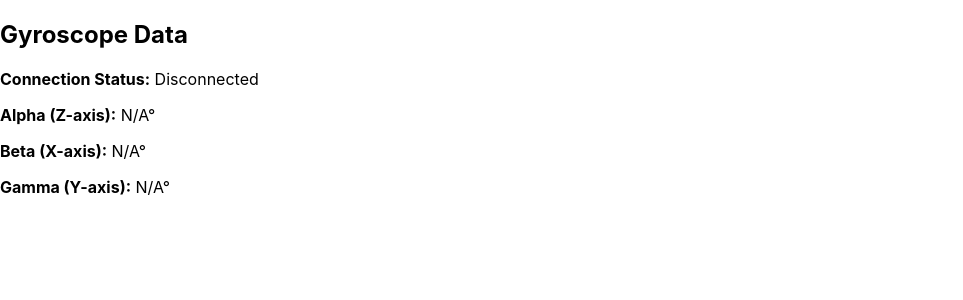
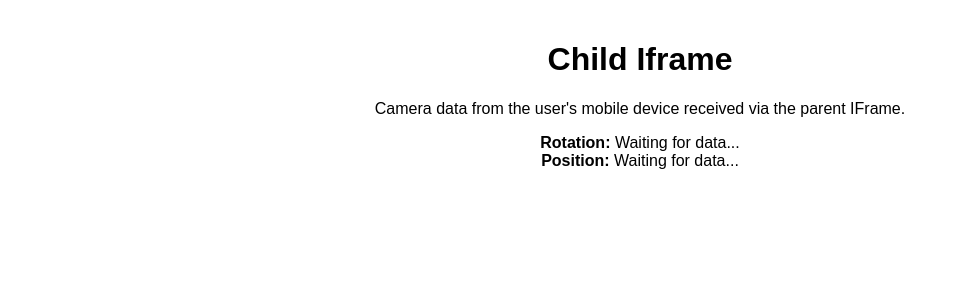
Before and after one commit to SRYVPRASAD/gyroscope-app, a React (Create React App) app: page /cameradata in a window 1280 px wide. Shown: the top 300 px of the page, without its empty margins (0-963 px from the left). Built offline with nearby package versions, Linux system fonts and the light colour scheme.

Commit message:
routing working

```diff
--- a/package.json
+++ b/package.json
@@ -6,6 +6,7 @@
     "cra-template": "1.2.0",
     "react": "^18.2.0",
     "react-dom": "^18.2.0",
+    "react-router-dom": "^7.1.3",
     "react-scripts": "5.0.1",
     "yarn": "^1.22.22"
   },
--- a/src/App.js
+++ b/src/App.js
@@ -1,23 +1,21 @@
+import { Route, BrowserRouter as Router, Routes } from 'react-router-dom';
 import './App.css';
+import CameraDataViewer from './components/CameraDataViewer';
 import GyroscopeDataReceiver from './components/GyroDataRecevier';
-// import GyroscopeDataViewer from './components/Gyroscope';
+import GyroscopeDataViewer from './components/Gyroscope';
+
 
 function App() {
   return (
-    <>
-      <GyroscopeDataReceiver />
-      {/* <GyroscopeDataViewer /> */}
-      {/* <div className="App">
-        <GyroscopeDataViewer />
-      </div>
-      <div className="App1">
-        <header className="-header">
-          // {/* <img src={logo} className="App-logo" alt="logo" />
-      <p> Open this website on your mobile device and give access and shake it to view the data.</p>
-    </header >
-      </div > */
-      }
-    </>
+
+    <Router>
+      <Routes>
+        <Route path="/" element={<GyroscopeDataReceiver />} />
+        <Route path="/viewer" element={<GyroscopeDataViewer />} />
+        <Route path="/cameradata" element={<CameraDataViewer />} />
+      </Routes>
+    </Router>
+
   );
 }
 
--- /dev/null
+++ b/src/components/CameraDataViewer.jsx
@@ -0,0 +1,42 @@
+import React, { useEffect, useState } from "react";
+
+const CameraDataViewer = () => {
+  const [rotation, setRotation] = useState(null);
+  const [position, setPosition] = useState(null);
+
+  useEffect(() => {
+    const handleMessage = (event) => {
+      // Validate the origin if necessary
+      console.log("Received data:", event.data);
+
+      // Update state with received data
+      if (event.data.rotation && event.data.position) {
+        setRotation(event.data.rotation);
+        setPosition(event.data.position);
+      }
+    };
+
+    // Add event listener for messages from parent
+    window.addEventListener("message", handleMessage);
+
+    // Cleanup event listener on unmount
+    return () => {
+      window.removeEventListener("message", handleMessage);
+    };
+  }, []);
+
+  return (
+    <div style={{ padding: "20px", textAlign: "center", fontFamily: "Arial" }}>
+      <h1>Child Iframe</h1>
+      <p>Camera data from the user's mobile device received via the parent IFrame.</p>
+      <div>
+        <strong>Rotation:</strong> {rotation ? JSON.stringify(rotation) : "Waiting for data..."}
+      </div>
+      <div>
+        <strong>Position:</strong> {position ? JSON.stringify(position) : "Waiting for data..."}
+      </div>
+    </div >
+  );
+};
+
+export default CameraDataViewer;
--- a/src/components/GyroDataRecevier.js
+++ b/src/components/GyroDataRecevier.jsx
@@ -1,4 +1,5 @@
 import React, { useEffect, useState } from 'react';
+import { Link } from 'react-router-dom';
 
 const GyroscopeDataReceiver = () => {
   const [gyroData, setGyroData] = useState({
@@ -45,6 +46,10 @@ const GyroscopeDataReceiver = () => {
   }, []);
 
   return (
+    <div style={{ padding: "20px", textAlign: "center", fontFamily: "Arial" }}>
+      <div >
+        <Link to="/viewer">Go to Gyroscope Data Viewer</Link>
+      </div>
       <div>
         <h2>Gyroscope Data</h2>
         <p>
@@ -60,6 +65,7 @@ const GyroscopeDataReceiver = () => {
           <strong>Gamma (Y-axis):</strong> {gyroData.gamma || 'N/A'}°
         </p>
       </div>
+    </div>
   );
 };
 
--- a/src/components/Gyroscope.js
+++ b/src/components/Gyroscope.jsx
@@ -1,4 +1,5 @@
 import React, { useEffect, useState } from "react";
+import { Link } from "react-router-dom";
 
 // Plain JavaScript to capture gyroscope data and send it to React
 // (function () {
@@ -162,7 +163,7 @@ const GyroscopeDataViewer = () => {
   const toggleGyro = () => setAllowGyro((prev) => !prev);
 
   return (
-    <>
+    <div style={{ padding: "20px", textAlign: "center", fontFamily: "Arial" }}>
       <div style={{ textAlign: "center", padding: "20px" }}>
         <h1>Iframe Page</h1>
         <p>{message}</p>
@@ -198,7 +199,10 @@ const GyroscopeDataViewer = () => {
           <p>Gamma (Y-axis): {gyroscopeData?.gamma?.toFixed(2)}</p>
         </div>
       </div>}
-    </>
+      <Link to="/"> Gyroscope Data Reciver</Link>
+    </div>
+
+
   );
 };
 
```
Also changed, not shown: 1 other file (tests, documents, lock files or other folders). Lines whose indentation alone changed are shown as unchanged.
